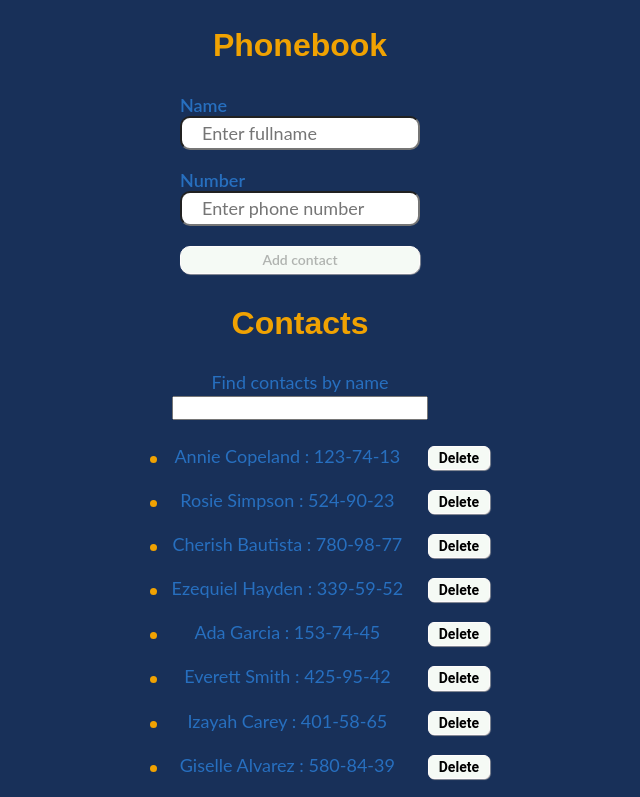
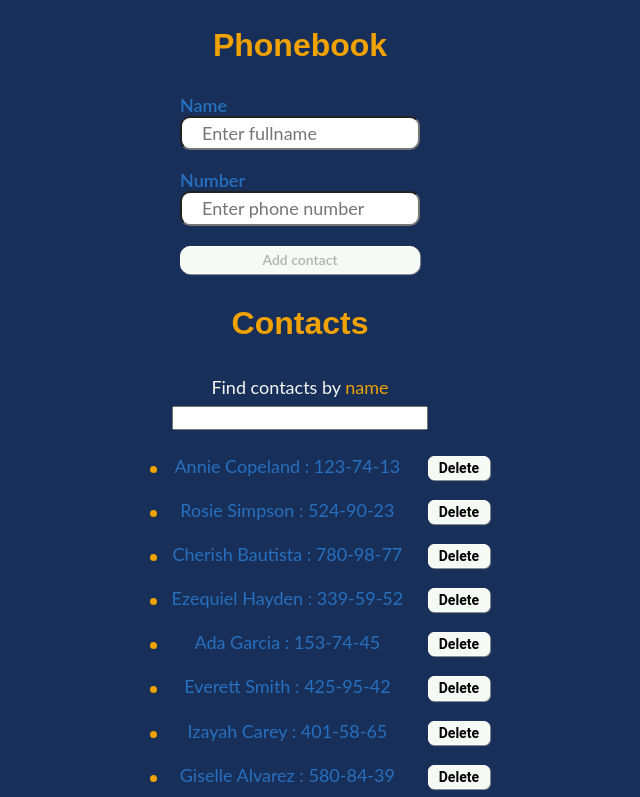
Before and after one commit to Fosa1990/goit-react-hw-02-phonebook, a React (Create React App) app: page / in a window 1280 px wide. Shown: the top 797 px of the page, without its empty margins (340-980 px from the left). Built offline with nearby package versions, Linux system fonts and the light colour scheme.

Commit message:
added alert by number & added styles

```diff
--- a/src/App.js
+++ b/src/App.js
@@ -31,6 +31,9 @@ export class App extends Component {
   validateContact = (data, contacts) => {
     if (contacts.some(({ name }) => name === data.name)) {
       alert(`${data.name} is already in contacts!`);
+      return false;
+    } else if (contacts.some(({ number }) => number === data.number)) {
+      alert(`${data.number} is already in contacts!`);
       return false;
     } else return true;
   };
--- a/src/components/filter/Filter.js
+++ b/src/components/filter/Filter.js
@@ -7,19 +7,29 @@ const Label = styled.label`
 `;
 
 const Title = styled.p`
-  margin: 0;
+  margin: 5px 0;
+  color: var(--white);
   font-family: var(--font);
   font-size: 18px;
   line-height: 1.5;
 `;
+const Span = styled.span`
+  color: var(--yellow);
+`;
 
-const Input = styled.input``;
+const Input = styled.input`
+  color: var(--blue);
+`;
 
 const Filter = ({ value, onChange }) => (
-  <Label>
-    <Title>Find contacts by name</Title>
-    <Input type="search" name="search" value={value} onChange={onChange} />
-  </Label>
+  <>
+    <Label>
+      <Title>
+        Find contacts by <Span>name</Span>
+      </Title>
+      <Input type="search" name="search" value={value} onChange={onChange} />
+    </Label>
+  </>
 );
 
 export default Filter;
```
